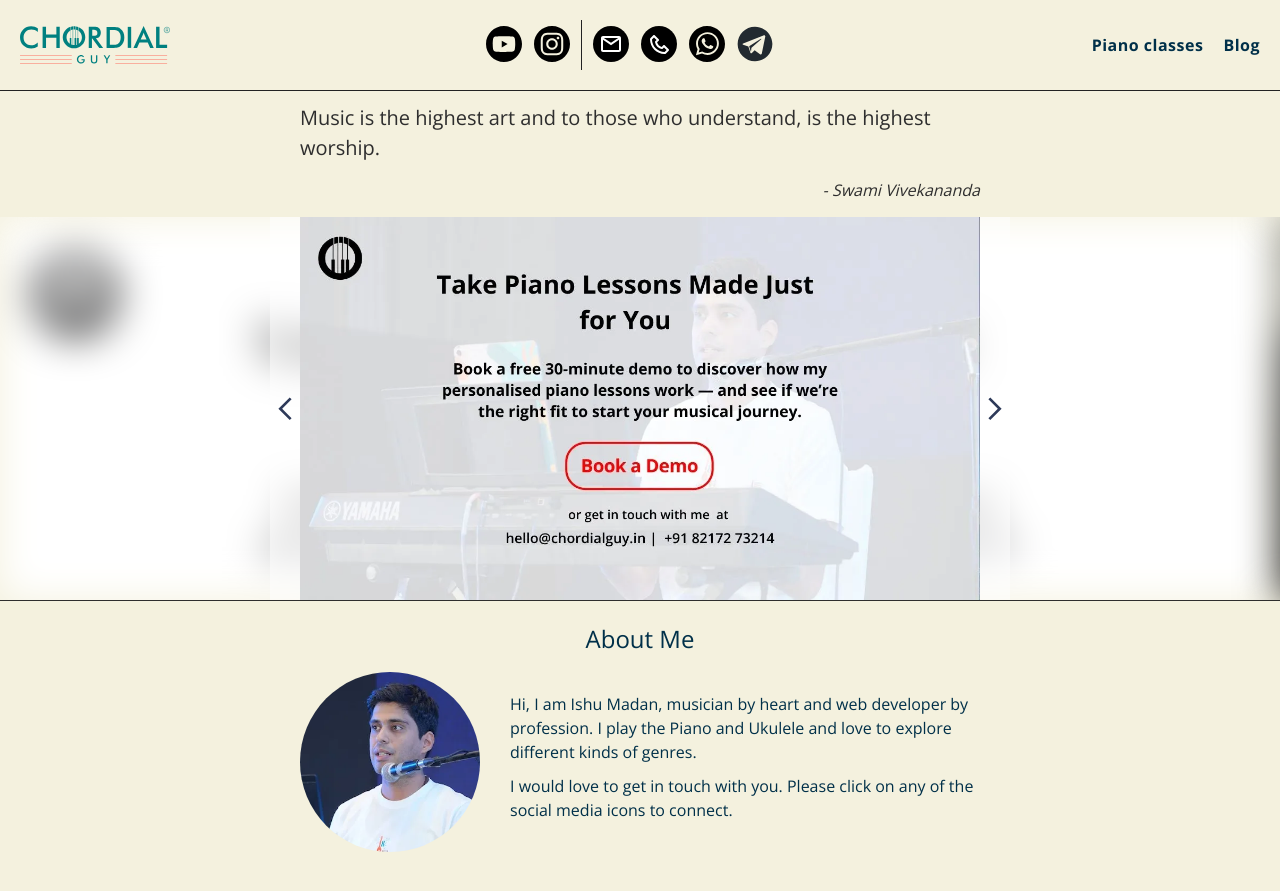
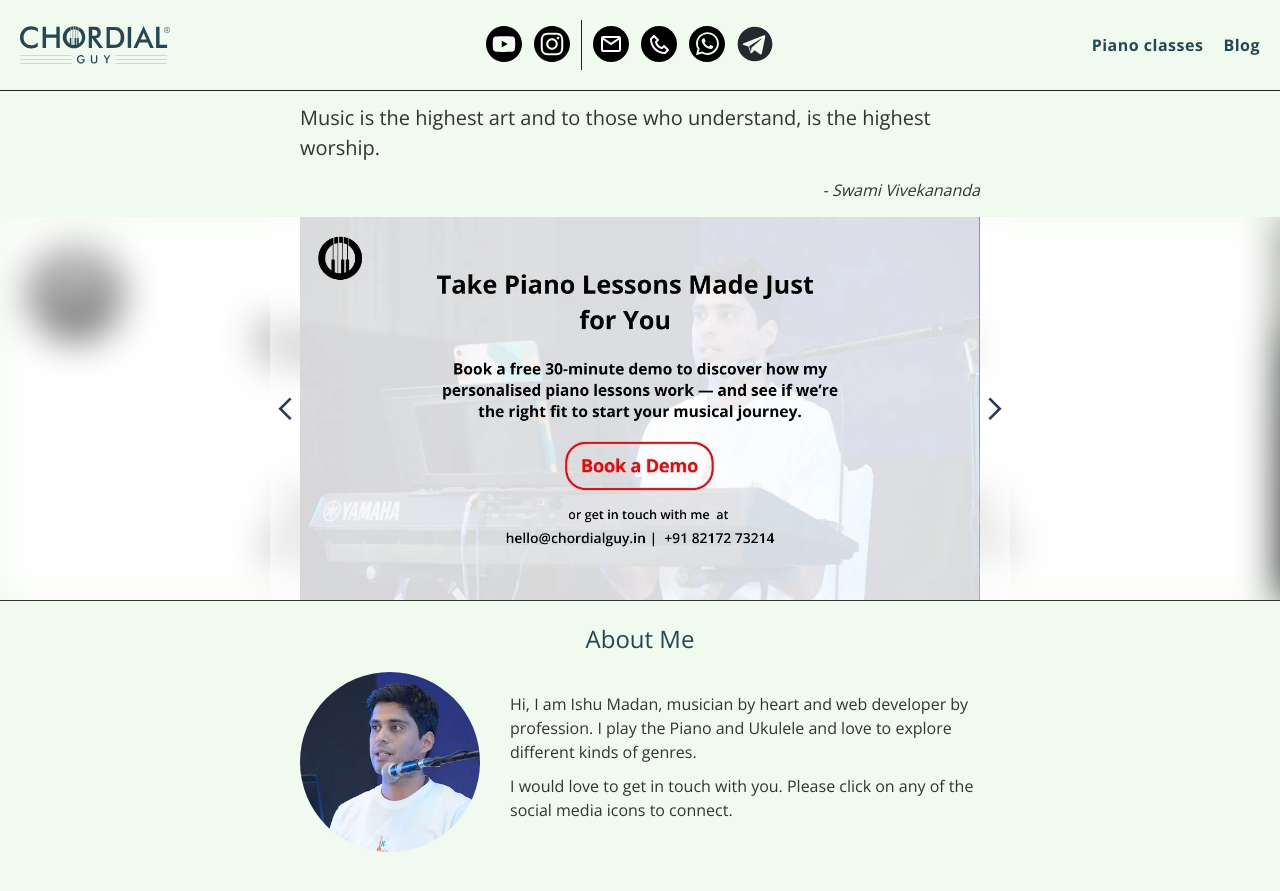
Before and after one commit to chordialguy/chordialguy.github.io, a Jekyll site: the page built from docs/index.html, in a window 1280 px wide. Shown: the top 891 px of the page. Built offline with Jekyll 4.4.1, drawn with Linux system fonts in a browser that asks for light colours.

Commit message:
colors and themes

```diff
--- a/docs/_includes/header.html
+++ b/docs/_includes/header.html
@@ -1,6 +1,6 @@
 <header class="site-header" role="banner">
   <div class="logo-large">
-    <a href="/"><img alt="Chordial guy large logo" src="/assets/LOGO-3.svg" /></a>
+    <a href="/"><img alt="Chordial guy large logo" src="/assets/LOGO-1.svg" /></a>
   </div>
   <div class="logo-small">
     <a href="/"><img alt="Chordial guy small logo" src="/assets/logo-mini-black.webp" /></a>
--- a/docs/_sass/_about_me.scss
+++ b/docs/_sass/_about_me.scss
@@ -1,7 +1,6 @@
 .about-wrapper {
     display: flex;
     align-items: center;
-    color: $heading-color;
     @include mobile {
         display: block;
     }
--- a/docs/_sass/_base.scss
+++ b/docs/_sass/_base.scss
@@ -103,7 +103,7 @@ li {
 h1, h2, h3, h4, h5, h6 {
   font-weight: $base-font-weight;
   text-align: center;
-  color: $heading-color;
+  color: $primary-color;
 }
 
 
--- a/docs/_sass/_footer.scss
+++ b/docs/_sass/_footer.scss
@@ -14,7 +14,7 @@
     }
 }
 footer.minimal-footer {
-    background-color: $heading-color;
+    background-color: $primary-color;
     color: white;
     text-align: center;
     padding: 1.5rem;
--- a/docs/_sass/_header.scss
+++ b/docs/_sass/_header.scss
@@ -32,12 +32,12 @@
         > li {
             margin-right: 20px;
             > a {
-                color: $heading-color;
+                color: $primary-color;
                 margin: 0;
                 letter-spacing: 0.5px;
                 &:hover {
-                    color: $accent-color;
-                    border-bottom: 2px solid $accent-color;
+                    color: $secondary-color;
+                    border-bottom: 2px solid $secondary-color;
                     text-decoration: none;
                 }
             }
--- a/docs/_sass/_vars.scss
+++ b/docs/_sass/_vars.scss
@@ -10,12 +10,12 @@ $base-line-height: 1.5 !default;
 
 $spacing-unit:     30px !default;
 
-$primary-color: #008080 !default;
-$accent-color: #FF6F61 !default;
-$background-color: #F4F1DE !default;
-$heading-color: #003049 !default;
-$text-color:       #2E2E2E !default;
-$hovered-cta-bg-color: #e45c51 !default;
+$primary-color: #264653 !default;
+$accent-color: #F4A261 !default;
+$background-color: #F1FAEE !default;
+$secondary-color: #2A9D8F !default;
+$text-color:       #333333 !default;
+$hovered-cta-bg-color: #e38b42 !default;
 
 $grey-color:       #828282 !default;
 $grey-color-light: lighten($grey-color, 40%) !default;
```
Also changed, not shown: docs/assets/LOGO-1.svg (added).
